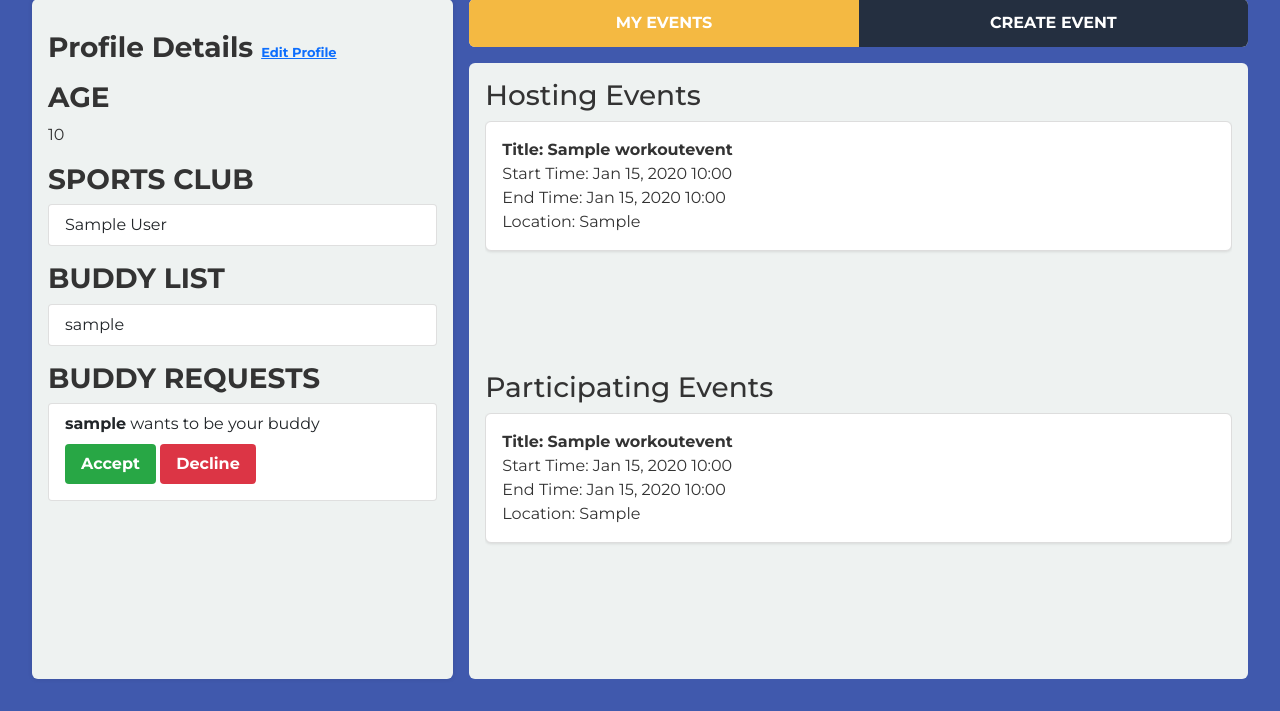
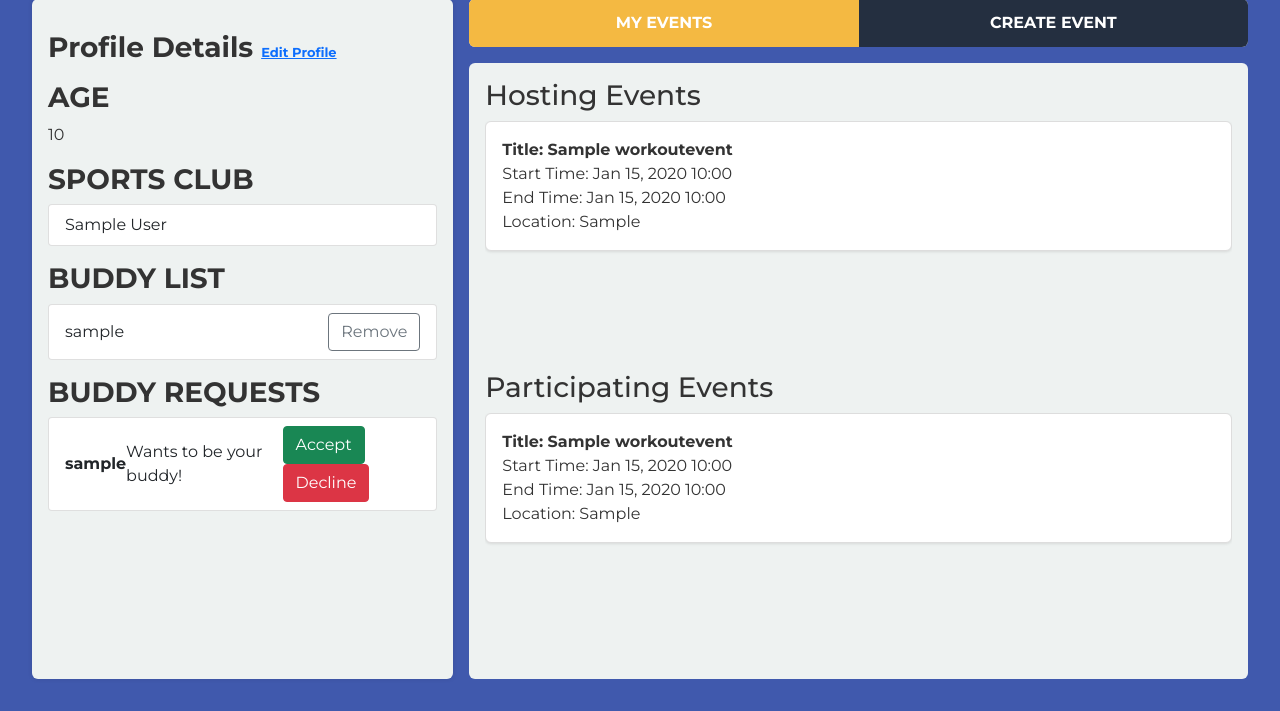
Before and after one commit to hannastj/sportify, a Django app: page /buddy/1/ in a window 1280 px wide. Shown: the part 701-1412 px from the top of the page. Run offline with Django 3.2, Linux system fonts and the light colour scheme; a user stored in the database is signed in; tables that the repository leaves empty hold one stand-in row (values such as "Sample post"); grey boxes marked "Sample" are stand-in pictures.

Commit message:
Everything seems to be working fine

```diff
--- a/social_app/models.py
+++ b/social_app/models.py
@@ -1,7 +1,6 @@
 from django.db import models
 from django.conf import settings
 from django.shortcuts import get_object_or_404, redirect
-
 from users_app.models import CustomUser
 
 
@@ -28,7 +27,7 @@ class BuddyRequest(models.Model):
 
         # HANNA new method: When a request is accepted, users are added as buddies
     def accept(self):
-        # Mark the request as accepted and update both users' buddy lists
+        # Mark the request as accepted and` update both users' buddy lists
         self.status = 'accepted'
         self.save()
         # Add each other as buddies
@@ -39,12 +38,26 @@ class BuddyRequest(models.Model):
         self.status = 'rejected'
         self.save()
 
-    def unfriend(self, user_id):
-        current_user = self.user
-        buddy = get_object_or_404(CustomUser, pk=user_id)
 
-        # Remove each other from the buddy lists
+    def unfriend(self, current_user):
+        """
+        Remove the buddy relationship between the current user and the other party,
+        and delete any accepted BuddyRequest records between them.
+        """
+        # Determine which user is the buddy.
+        if current_user == self.sender:
+            buddy = self.receiver
+        elif current_user == self.receiver:
+            buddy = self.sender
+        else:
+            raise ValueError("Current user is not associated with this buddy request.")
+
+        # Remove the buddy relationship from both sides.
         current_user.buddies.remove(buddy)
         buddy.buddies.remove(current_user)
-        message = f"You are no longer buddies with {buddy.username}."
-        return redirect('buddy_list')
+
+        # Clean up any accepted BuddyRequest records between these two users.
+        BuddyRequest.objects.filter(sender=current_user, receiver=buddy, status='accepted').delete()
+        BuddyRequest.objects.filter(sender=buddy, receiver=current_user, status='accepted').delete()
+
+        return f"You are no longer buddies with {buddy.username}."
--- a/social_app/urls.py
+++ b/social_app/urls.py
@@ -18,4 +18,5 @@ urlpatterns = [
     path('buddy-requests/', views.buddy_requests_list_view, name='buddy_requests'),
     path('buddy-requests/send/', send_buddy_request_view, name='send_buddy_request'),
     path('buddy-requests/respond_buddy_request/<int:request_id>/', respond_buddy_request_view, name='respond_buddy_request'),
+    path('unfriend/<int:buddy_id>/', views.unfriend_view, name='unfriend'),
 ]
--- a/social_app/views.py
+++ b/social_app/views.py
@@ -35,7 +35,7 @@ def send_buddy_request_view(request):
     # Redirect or return JSON
     return JsonResponse({'message': 'Buddy request sent', 'buddy_id': buddy_id})
 
-#---------------- ACCEPT OR DECLINE BUDDY REQUEST ---------------------
+#---------------- ACCEPT OR DECLINE A REQUEST ---------------------
 @login_required
 @require_POST
 def respond_buddy_request_view(request: object, request_id: int) -> JsonResponse:
@@ -55,8 +55,6 @@ def respond_buddy_request_view(request: object, request_id: int) -> JsonResponse
         buddy_req.save()
 
     return buddy_profile_view(request, request.user.id, f"Buddy ({buddy_req.sender}) request {action}ed")
-    # return JsonResponse({'message': f"Buddy request {action}ed", 'request_id': request_id})
-
 
 #---------------- PENDING BUDDY REQUESTS ---------------------
 def buddy_requests_list_view(request):
@@ -93,7 +91,12 @@ def buddy_profile_view(request, user_id, message=None):
     buddy = get_object_or_404(CustomUser, pk=user_id)
     hosted_events = WorkoutEvent.objects.filter(host=buddy)
     participated_events = WorkoutEvent.objects.filter(participants=buddy)
-    buddy_incoming_requests = BuddyRequest.objects.filter(receiver=request.user, status='pending')
+
+    # Only show incoming buddy requests if the logged-in user is the profile owner.
+    if request.user == buddy:
+        buddy_incoming_requests = BuddyRequest.objects.filter(receiver=request.user, status='pending')
+    else:
+        buddy_incoming_requests = None
 
     return render(request, 'users_app/profile.html', {
         'user': buddy,
@@ -111,6 +114,25 @@ def buddy_list_view(request):
         .exclude(id=request.user.id)
     return render(request, 'social_app/buddyup.html', {'buddies': buddies})
 
+
+#---------------- UNFRIEND A BUDDY ---------------------
+@login_required
+def unfriend_view(request, buddy_id):
+    buddy = get_object_or_404(CustomUser, pk=buddy_id) #REMOVE BUDDY
+    buddy_req = BuddyRequest.objects.filter( #LOCATE ACCEPTED BUDDY REQUEST
+        Q(sender=request.user, receiver=buddy) | Q(sender=buddy, receiver=request.user),
+        status='accepted'
+    ).first()
+
+    if buddy_req:
+        message = buddy_req.unfriend(request.user) #CALL THE UNFRIEND METHOD IN BuddyRequest model
+    else:
+        request.user.buddies.remove(buddy)# IF NO ACCEPTED BUDDY REQUEST, REMOVE BUDDY
+        buddy.buddies.remove(request.user)
+        message = f"You are no longer buddies with {buddy.username}."
+
+    request.user.refresh_from_db()  #REFRESH USER DATABASE
+    return buddy_profile_view(request, request.user.id, message) #RE-RENDER THE PROFILE PAGE
 
 #---------------- BUDDY LISTING DETAIL (AJAX) ---------------------
 def buddy_details_ajax(request, buddy_id):
--- a/static/css/profile.css
+++ b/static/css/profile.css
@@ -199,35 +199,3 @@ body {
 .right-col h2 {
     margin-bottom: 1rem;
 }
-
-/* ============================================= */
-/* NEW: ACCEPT / DECLINE BUTTONS, ETC.           */
-/* ============================================= */
-
-.btn {
-    display: inline-block;
-    padding: 0.5rem 1rem;
-    border-radius: 4px;
-    cursor: pointer;
-    font-weight: bold;
-    border: none;
-    margin: 0.5rem 0;
-    transition: background 0.3s ease, transform 0.2s ease;
-}
-.btn:hover {
-    transform: scale(1.05);
-}
-.btn-success {
-    background: #28a745;
-    color: #fff;
-}
-.btn-success:hover {
-    background: #218838;
-}
-.btn-danger {
-    background: #dc3545;
-    color: #fff;
-}
-.btn-danger:hover {
-    background: #c82333;
-}
--- a/templates/users_app/profile.html
+++ b/templates/users_app/profile.html
@@ -59,6 +59,7 @@
         {% if buddy_req %}
         {% if buddy_req.status == 'pending' %}
         {% if buddy_req.receiver.id == request.user.id and buddy_req.sender.id != request.user.id %}
+
         <!-- I'm the receiver. Accept or Decline. -->
         <p>{{ buddy_req.sender.username }} wants to be your buddy (pending).</p>
         <form method="POST" action="{% url 'social_app:respond_buddy_request_view' %}">
@@ -142,17 +143,41 @@
             {% with buddies=user.buddies.all %}
             {% if buddies|length > 5 %}
             {% for buddy in buddies|slice:":5" %}
-            <li class="list-group-item">{{ buddy.username }}</li>
+            <li class="list-group-item">
+                {{ buddy.username }}
+                {% if user.id == request.user.id %}
+                <form action="{% url 'social_app:unfriend' buddy.id %}" method="POST" style="display: inline;">
+                    {% csrf_token %}
+                    <button type="submit" class="btn-outline-secondary">Remove</button>
+                </form>
+                {% endif %}
+            </li>
             {% endfor %}
             {% for buddy in buddies|slice:"5:" %}
-            <li class="list-group-item hidden-buddy" style="display: none;">{{ buddy.username }}</li>
+            <li class="list-group-item hidden-buddy" style="display: none;">
+                {{ buddy.username }}
+                {% if user.id == request.user.id %}
+                <form action="{% url 'social_app:unfriend' buddy.id %}" method="POST" style="display: inline;">
+                    {% csrf_token %}
+                    <button type="submit" class="btn-outline-secondary">Remove</button>
+                </form>
+                {% endif %}
+            </li>
             {% endfor %}
             <li class="list-group-item">
                 <a href="#" class="toggle-buddies" onclick="toggleItems(this, 'hidden-buddy'); return false;">See more</a>
             </li>
             {% else %}
             {% for buddy in buddies %}
-            <li class="list-group-item">{{ buddy.username }}</li>
+            <li class="list-group-item d-flex justify-content-between align-items-center">
+                {{ buddy.username }}
+                {% if user.id == request.user.id %}
+                <form action="{% url 'social_app:unfriend' buddy.id %}" method="POST" style="display: inline;">
+                    {% csrf_token %}
+                    <button type="submit" class="btn btn-outline-secondary">Remove</button>
+                </form>
+                {% endif %}
+            </li>
             {% empty %}
             <li class="list-group-item">No buddies yet</li>
             {% endfor %}
@@ -161,11 +186,12 @@
         </ul>
 
 
+
         <h3>BUDDY REQUESTS</h3>
         <ul class="list-group">
             {% for buddy_req in buddy_incoming_requests %}
-            <li class="list-group-item">
-                <strong>{{ buddy_req.sender.username }}</strong> wants to be your buddy
+            <li class="list-group-item d-flex justify-content-between align-items-center">
+                <strong>{{ buddy_req.sender.username }}</strong> Wants to be your buddy!
                 <form method="POST"
                       action="{% url 'social_app:respond_buddy_request' buddy_req.id %}">
                     {% csrf_token %}
```
Also changed, not shown: static/css/buddyup.css (+1 -13 lines), static/js/buddyup.js (+22 -16 lines), templates/social_app/test.html (deleted, +0 -35 lines).
